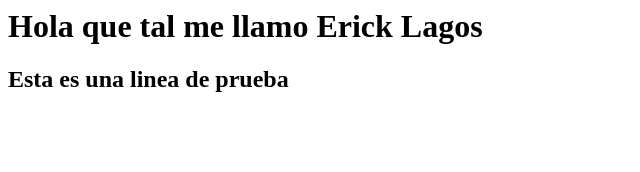
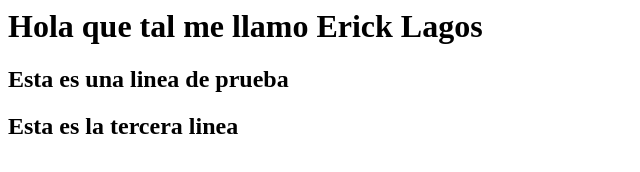
Before and after one commit to ericklagosj/Proyecto-f-tbol, a plain HTML site: page index.html in a window 1280 px wide. Shown: the whole page, without its empty margins (0-640 px from the left). Drawn offline with Linux system fonts and the light colour scheme.

Commit message:
tercera linea

```diff
--- a/index.html
+++ b/index.html
@@ -1,2 +1,3 @@
 <h1>Hola que tal me llamo Erick Lagos</h1>
 <h2> Esta es una linea de prueba </h2>
+<h2>Esta es la tercera linea</h2>
```
